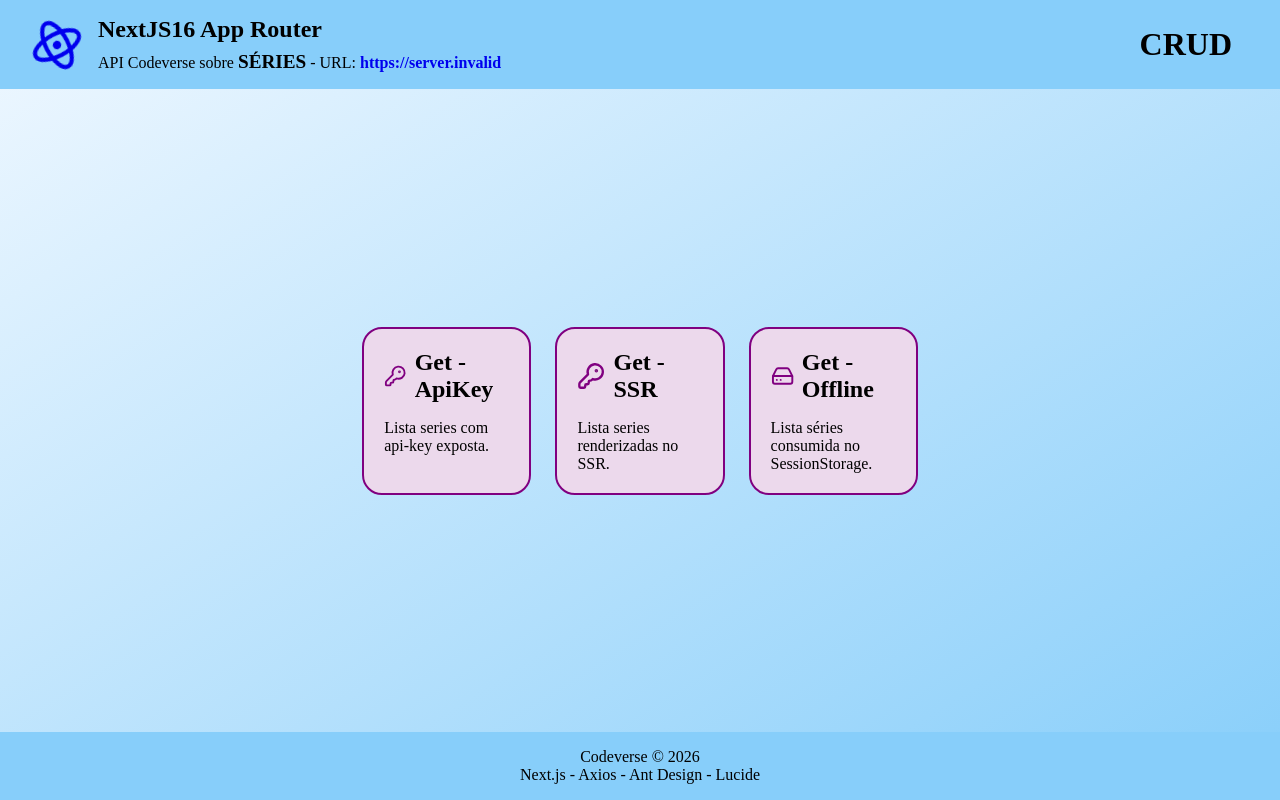
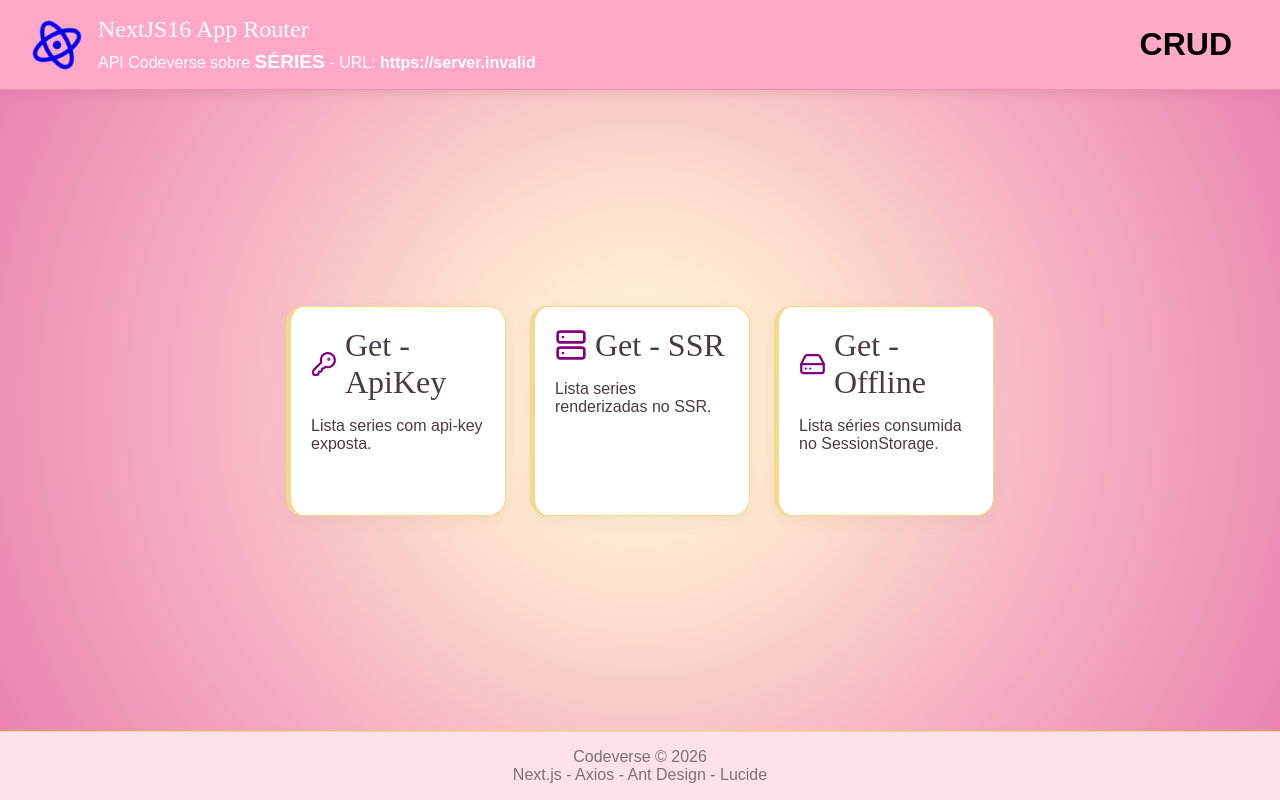
Before and after one commit to NicollySantos116/template, a Next.js app: page / in a window 1280 px wide. Built offline with nearby package versions, Linux system fonts and the light colour scheme; no server answers; what @ant-design/nextjs-registry would draw is missing.

Commit message:
feat: melhorando o css

```diff
--- a/src/app/globals.css
+++ b/src/app/globals.css
@@ -4,26 +4,56 @@
     box-sizing: border-box;
 }
 
+:root {
+    --primary: #D96A91;
+    --primary-light: #FBE1EA;
+
+    --background: #FFF4D8;
+    --surface: #FFFFFF;
+
+    --gray: #D8C9D0;
+    --text: #4A3A43;
+    --text-light: #806F78;
+
+    --border: #F3D98B;
+}
+
 body {
     min-height: 100vh;
+
     display: flex;
     flex-direction: column;
-    background: linear-gradient(to bottom right, aliceblue, lightskyblue);
+
+    background: radial-gradient(
+        circle at center,
+        #FFF8D8 0%,
+        #FDE2CF 25%,
+        #F6B4C3 55%,
+        #E87EAF 100%
+    );
+
+    background-attachment: fixed;
+
+    color: var(--text);
+
+    font-family: Arial, Helvetica, sans-serif;
 }
 
 main {
     flex: 1;
+
     display: flex;
     flex-direction: column;
     align-items: center;
     justify-content: center;
+
     gap: 1rem;
     margin: 1rem;
 }
 
 .skeleton {
     display: block;
-    margin:2rem auto;
+    margin: 2rem auto;
     width: 350px;
 }
 
--- a/src/app/page.module.css
+++ b/src/app/page.module.css
@@ -2,16 +2,28 @@
     display: flex;
     flex-direction: row;
     flex-wrap: wrap;
+
     align-items: stretch;
     align-content: center;
     justify-content: center;
+
     gap: 1.5rem;
+
+    width: 100%;
+    max-width: 1400px;
+
     margin: 0 auto;
     padding: 2rem;
 }
 
 .footer {
-    background-color: lightskyblue;
+    background-color: #FBE1EA;
+
+    color: var(--text-light);
+
     text-align: center;
+
     padding: 1rem 2rem;
+
+    border-top: 1px solid var(--border);
 }
--- a/src/components/Card.module.css
+++ b/src/components/Card.module.css
@@ -1,20 +1,37 @@
 .card {
     display: flex;
-    flex: 0 1 calc((100% - 2rem) / 5);
-    height: auto;
+
+    flex: 0 1 220px;
+
+    min-width: 220px;
+    min-height: 210px;
+
     flex-direction: column;
     gap: 1rem;
-    background-color: color-mix(in srgb, var(--card-color, black) 15%, white);
-    border: 2px solid var(--card-color, black);
-    border-radius: 20px;
+
+    background-color: var(--surface);
+
+    border: 1px solid #F3D98B;
+    border-left: 5px solid #F3D98B;
+
+    border-radius: 18px;
+
     padding: 1.25rem;
+
     text-decoration: none;
-    color: inherit;
-    transition: transform 0.5s ease;
+    color: var(--text);
+
+    box-shadow: 0 5px 15px rgba(180, 140, 60, 0.10);
+
+    transition:
+        transform 0.25s ease,
+        box-shadow 0.25s ease;
 }
 
 .card:hover {
-    transform: scale(1.03) translate(-2px, 2px);
+    transform: translateY(-5px);
+
+    box-shadow: 0 10px 25px rgba(180, 140, 60, 0.18);
 }
 
 .cardHeader {
@@ -22,3 +39,22 @@
     align-items: center;
     gap: 0.5rem;
 }
+
+.card:hover {
+    transform: translateY(-5px);
+
+    box-shadow: 0 10px 25px rgba(180, 140, 60, 0.18);
+}
+
+.cardHeader {
+    display: flex;
+    align-items: center;
+    gap: 0.5rem;
+}
+
+.cardHeader h2,
+.cardHeader h3 {
+    font-family: 'Great Vibes', cursive;
+    font-size: 2rem;
+    font-weight: 400;
+}
--- a/src/components/Header.module.css
+++ b/src/components/Header.module.css
@@ -1,15 +1,27 @@
 .header {
-    background-color: lightskyblue;
+    background-color: #ffa8c7;
+
+    color: white;
+
     display: flex;
     align-items: center;
     justify-content: space-between;
+
     padding: 1rem 2rem;
+
+    border-bottom: 1px solid #f192b3;
+
+    box-shadow: 0 3px 10px rgba(150, 60, 100, 0.15);
+}
+.header h1 {
+    margin-right: 1rem;
+    font-weight: bold;
 }
 
-.header h1 {
-    margin-right: 1rem;
+.header h2 {
+    margin-bottom: 0.5rem;
+    font-weight: bold;
 }
-
 .left {
     display: flex;
     align-items: center;
@@ -18,6 +30,7 @@
 
 .atom {
     display: flex;
+
     animation: spin 10s linear infinite;
 }
 
@@ -25,6 +38,7 @@
     from {
         transform: rotate(0deg);
     }
+
     to {
         transform: rotate(360deg);
     }
@@ -32,6 +46,8 @@
 
 .header h2 {
     margin-bottom: 0.5rem;
+    font-family: 'Great Vibes', cursive;
+    font-weight: 400;
 }
 
 .header span {
@@ -41,7 +57,10 @@
 
 .verb {
     font-weight: bold;
+
     text-decoration: none;
+
+    color: white;
 }
 
 .verb:hover {
--- a/src/data/crud.js
+++ b/src/data/crud.js
@@ -1,5 +1,6 @@
 import { KeyRound } from 'lucide-react'
 import { HardDrive } from 'lucide-react'
+import { Server } from 'lucide-react'
 
 export const examples = [
     {
@@ -16,7 +17,7 @@ export const examples = [
         verb: 'Get',
         description: 'Lista series renderizadas no SSR.',
         color: 'purple',
-        Icon: KeyRound,
+        Icon: Server,
     },
     {
         id: 3,
```
